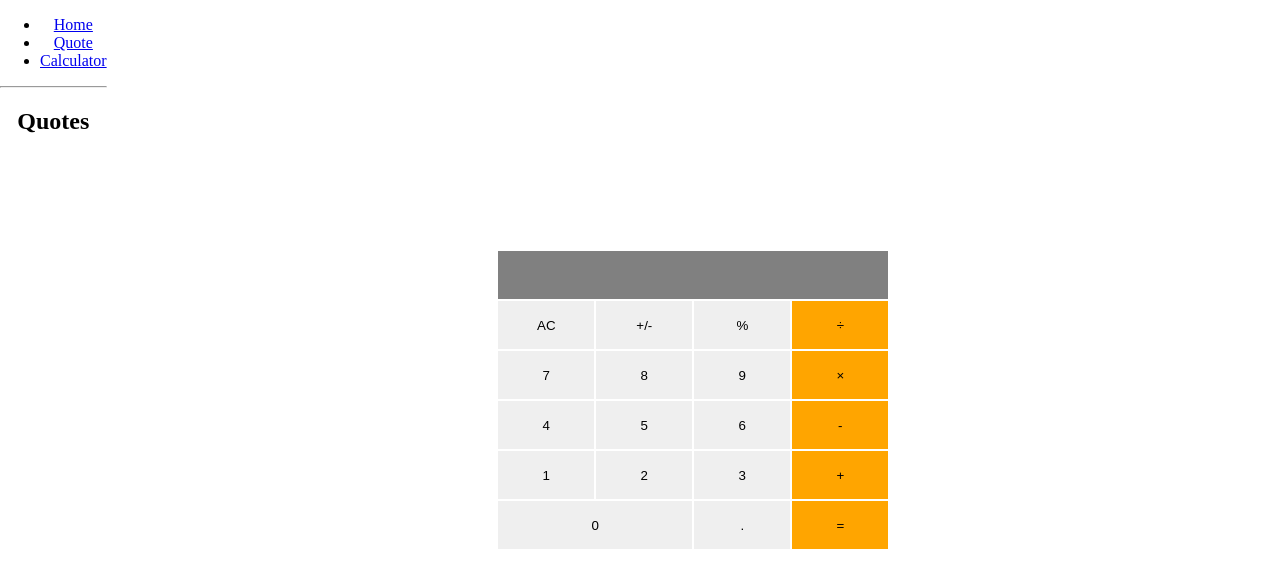
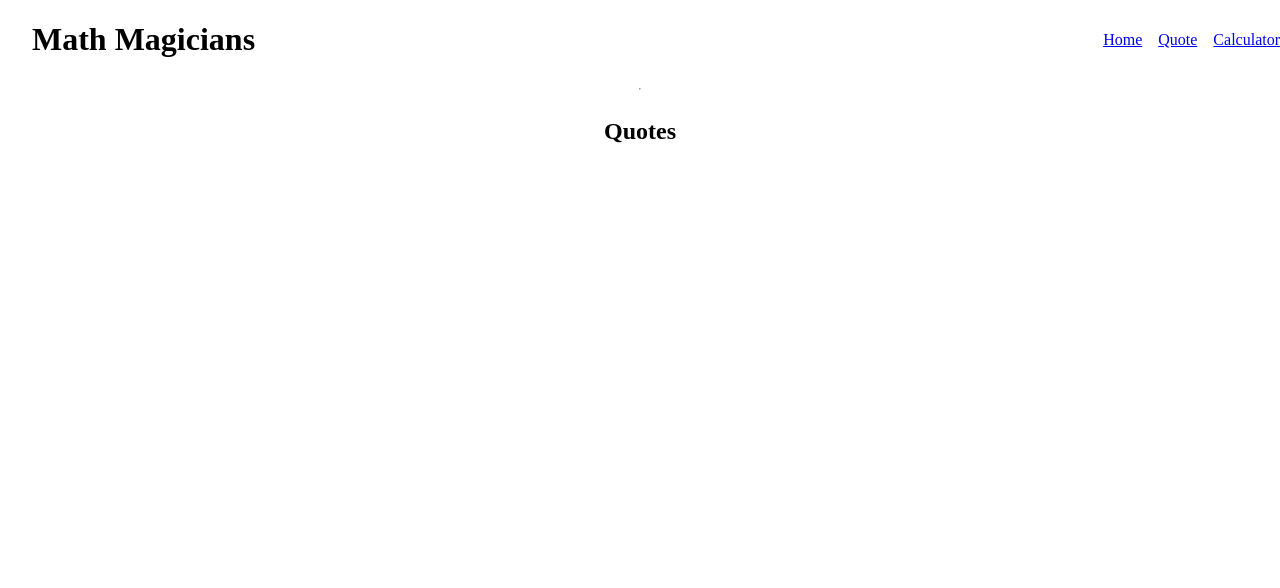
Before and after one commit to mirouhml/math-magicians, a React (Create React App) app: page /quotes in a window 1280 px wide. Shown: the top 588 px of the page. Built offline with nearby package versions, Linux system fonts and the light colour scheme.

Commit message:
Add basic styling to the header.

```diff
--- a/src/App.js
+++ b/src/App.js
@@ -3,7 +3,6 @@
 
 import React from 'react';
 import './App.css';
-import Calculator from './components/Calculator';
 import Header from './components/Header';
 
 class App extends React.Component {
@@ -15,7 +14,6 @@ class App extends React.Component {
     return (
       <div className="App">
         <Header />
-        <Calculator />
       </div>
     );
   }
--- a/src/components/CalculatorPage.js
+++ b/src/components/CalculatorPage.js
@@ -1,3 +1,5 @@
-const Calculator = () => <div><h2>Calculator</h2></div>;
+import Calculator from './Calculator';
 
-export default Calculator;
+const CalculatorPage = () => <div><Calculator /></div>;
+
+export default CalculatorPage;
--- a/src/components/Header.js
+++ b/src/components/Header.js
@@ -11,7 +11,9 @@ import CalculatorPage from './CalculatorPage';
 
 const Header = () => (
   <Router>
-    <div>
+    <div className="main">
+      <div className="header">
+        <h1>Math Magicians</h1>
         <ul>
           <li>
             <Link to="/">Home</Link>
@@ -23,16 +25,8 @@ const Header = () => (
             <Link to="/calculator">Calculator</Link>
           </li>
         </ul>
-
+      </div>
       <hr />
-
-      {/*
-          A <Switch> looks through all its children <Route>
-          elements and renders the first one whose path
-          matches the current URL. Use a <Switch> any time
-          you have multiple routes, but you want only one
-          of them to render at a time
-        */}
       <Routes>
         <Route path="/" element={<Home />} />
         <Route path="/calculator" element={<CalculatorPage />} />
--- a/src/style.css
+++ b/src/style.css
@@ -52,3 +52,30 @@ button:active {
 .operator:active {
   background-color: rgb(224, 146, 0);
 }
+
+.header {
+  width: 100%;
+  display: flex;
+  margin: 0 1rem;
+}
+
+.header h1 {
+  margin-left: 1rem;
+  flex-grow: 1;
+  text-align: left;
+}
+
+.header ul {
+  display: flex;
+  gap: 1rem;
+  list-style-type: none;
+  align-items: center;
+  margin-right: 1rem;
+}
+
+.main {
+  display: flex;
+  flex-direction: column;
+  width: 100%;
+  height: 100%;
+}
```
Lines whose indentation alone changed are shown as unchanged.
